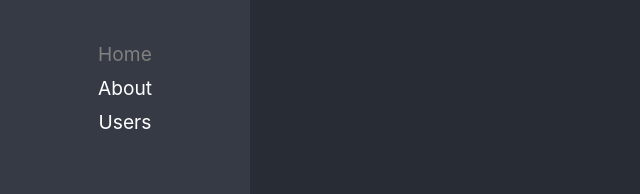
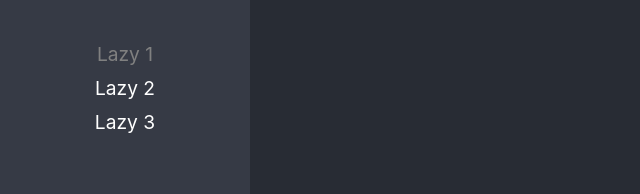
Before and after one commit to emilio-v/react-adv, a React (Create React App) app: page /lazy1 in a window 1280 px wide. Before the commit this address led to /home. Shown: the part 155-349 px from the top of the page, without its empty margins (0-640 px from the left). Built offline with nearby package versions, Linux system fonts and the light colour scheme.

Commit message:
customize routes

```diff
--- a/src/lazyload/pages/LazyPage1.tsx
+++ b/src/lazyload/pages/LazyPage1.tsx
@@ -1,5 +1,3 @@
-const LazyPage1 = () => {
+export const LazyPage1 = () => {
   return <h1>LazyPage 1</h1>;
 };
-
-export default LazyPage1;
--- a/src/lazyload/pages/LazyPage2.tsx
+++ b/src/lazyload/pages/LazyPage2.tsx
@@ -1,5 +1,3 @@
-const LazyPage2 = () => {
+export const LazyPage2 = () => {
   return <h1>LazyPage 2</h1>;
 };
-
-export default LazyPage2;
--- a/src/lazyload/pages/LazyPage3.tsx
+++ b/src/lazyload/pages/LazyPage3.tsx
@@ -1,5 +1,3 @@
-const LazyPage3 = () => {
+export const LazyPage3 = () => {
   return <h1>LazyPage 3</h1>;
 };
-
-export default LazyPage3;
--- /dev/null
+++ b/src/lazyload/pages/index.ts
@@ -0,0 +1,3 @@
+export { LazyPage1 } from "./LazyPage1";
+export { LazyPage2 } from "./LazyPage2";
+export { LazyPage3 } from "./LazyPage3";
--- a/src/routes/Navigation.tsx
+++ b/src/routes/Navigation.tsx
@@ -5,6 +5,8 @@ import {
   NavLink,
   Navigate,
 } from "react-router-dom";
+import { routes } from "./routes";
+
 import logo from "../logo.svg";
 
 const Navigation = () => {
@@ -15,39 +17,28 @@ const Navigation = () => {
           <nav>
             <img src={logo} alt="Logo" />
             <ul>
-              <li>
-                <NavLink
-                  to="/home"
-                  className={({ isActive }) => (isActive ? "nav-active" : "")}
-                >
-                  Home
-                </NavLink>
-              </li>
-              <li>
-                <NavLink
-                  to="/about"
-                  className={({ isActive }) => (isActive ? "nav-active" : "")}
-                >
-                  About
-                </NavLink>
-              </li>
-              <li>
-                <NavLink
-                  to="/users"
-                  className={({ isActive }) => (isActive ? "nav-active" : "")}
-                >
-                  Users
-                </NavLink>
-              </li>
+              {routes.map(({ name, path, to }) => (
+                <li key={`nav-link-${path}`}>
+                  <NavLink
+                    to={to}
+                    className={({ isActive }) => (isActive ? "nav-active" : "")}
+                  >
+                    {name}
+                  </NavLink>
+                </li>
+              ))}
             </ul>
           </nav>
 
           <Routes>
-            <Route path="/home" element={<h1>Home Page</h1>} />
-            <Route path="/about" element={<h1>About Page</h1>} />
-            <Route path="/users" element={<h1>Users Page</h1>} />
-
-            <Route path="/*" element={<Navigate to="/home" replace />} />
+            {routes.map(({ Component, path }) => (
+              <Route
+                key={`route-${path}`}
+                path={path}
+                element={<Component />}
+              />
+            ))}
+            <Route path="/*" element={<Navigate to="/lazy1" replace />} />
           </Routes>
         </div>
       </BrowserRouter>
--- /dev/null
+++ b/src/routes/routes.ts
@@ -0,0 +1,29 @@
+import { LazyPage1, LazyPage2, LazyPage3 } from "../lazyload/pages";
+
+interface Route {
+  to: string;
+  path: string;
+  Component: () => JSX.Element;
+  name: string;
+}
+
+export const routes: Route[] = [
+  {
+    to: "/lazy1",
+    path: "lazy1",
+    Component: LazyPage1,
+    name: "Lazy 1",
+  },
+  {
+    to: "/lazy2",
+    path: "lazy2",
+    Component: LazyPage2,
+    name: "Lazy 2",
+  },
+  {
+    to: "/lazy3",
+    path: "lazy3",
+    Component: LazyPage3,
+    name: "Lazy 3",
+  },
+];
```
